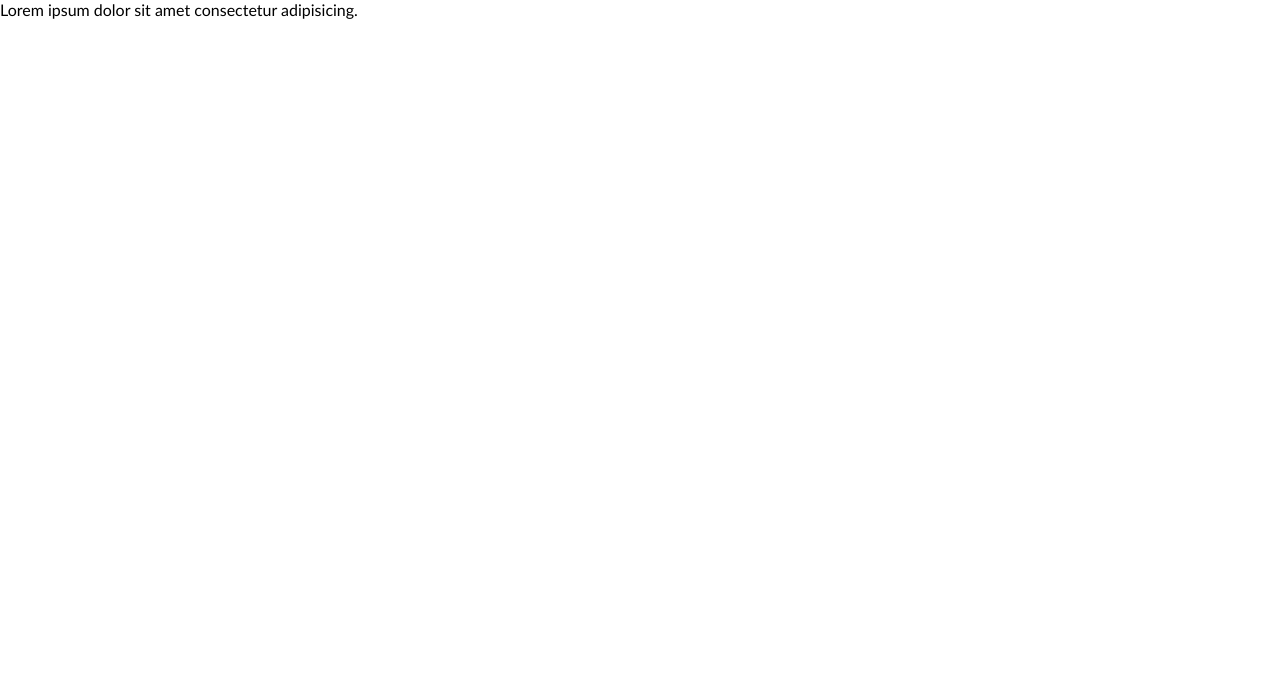
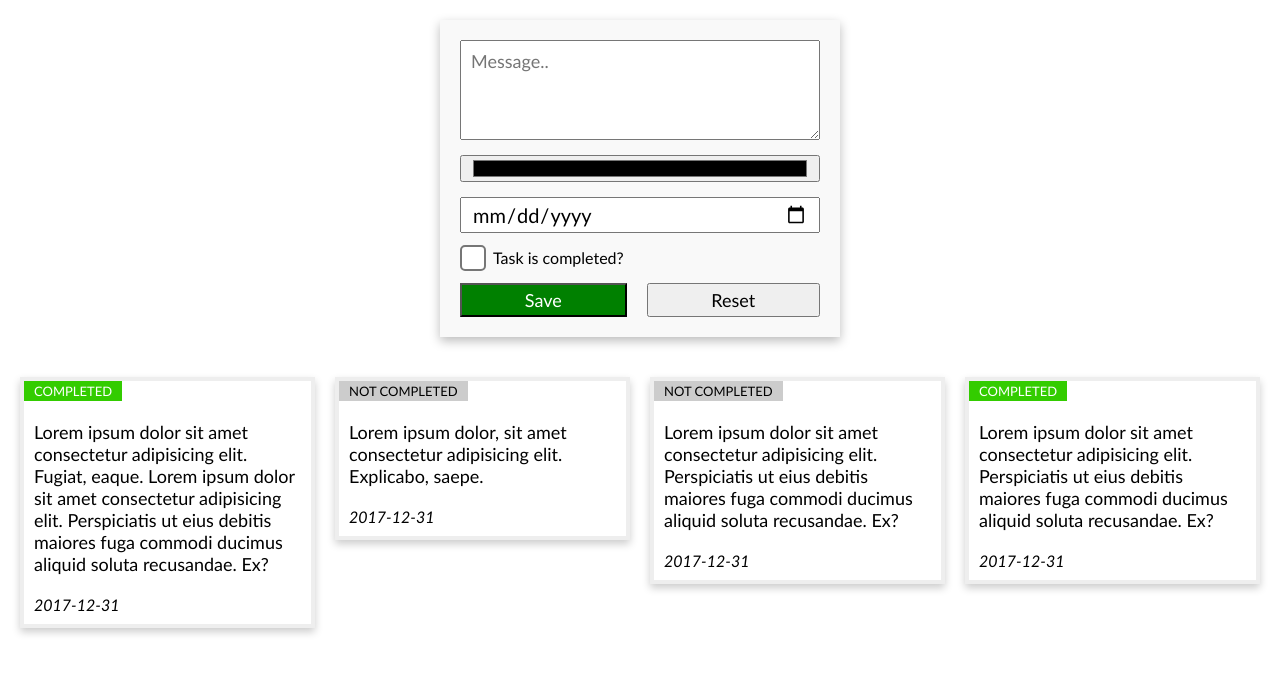
Before and after one commit to VirdzinijaG/1-todo, a website: page index.html in a window 1280 px wide. Drawn offline with Linux system fonts and the light colour scheme.

Commit message:
Todo list design

```diff
--- /dev/null
+++ b/css/components/form.css
@@ -0,0 +1,45 @@
+.form {
+    display: flex;
+    flex-direction: column;
+    width: 400px;
+    max-width: 90%;
+    gap: 15px;
+    background-color: #f9f9f9;
+    padding: 20px;
+    box-shadow: 0 4px 10px #0004;
+}
+.form > .form-row {
+    display: flex;
+    gap: 20px;
+}
+.form > .form-row > textarea {
+    width: 100%;
+    min-height: 100px;
+    max-height: 300px;
+    resize: vertical;
+    line-height: 20px;
+    padding: 10px;
+    font-size: 18px;
+}
+.form > .form-row > input {
+    width: 100%;
+    padding: 0 10px;
+    line-height: 30px;
+    font-size: 20px;
+}
+.form > .form-row > input[type='checkbox'] {
+    width: auto;
+    height: 20px;
+    transform: scale(2);
+    transform-origin: left;
+}
+.form > .form-row > button {
+    flex-grow: 1;
+    padding: 5px 30px;
+    line-height: 20px;
+    font-size: 18px;
+}
+.form > .form-row > button.save {
+    background-color: green;
+    color: white;
+}
--- a/css/components/todo.css
+++ b/css/components/todo.css
@@ -1,3 +1,37 @@
-:root {
+.list {
+    display: grid;
+    gap: 20px;
+    grid-template-columns: repeat(auto-fit, minmax(250px, 1fr));
+    width: 100%;
+    align-items: start;
+}
+.list > .card {
+    display: flex;
+    flex-direction: column;
+    align-items: flex-start;
+    gap: 10px;
+    box-shadow: 0 4px 8px #0003;
+    border: 4px solid #eee;
+}
+.card > .badge {
+    display: inline-block;
+    padding: 2px 10px;
+    background-color: #ccc;
+    font-size: 13px;
+    text-transform: uppercase;
+}
+.card > .badge.completed {
+    background-color: #3c0;
+    color: white;
+}
+.card > .badge.not-completed {
 
 }
+.card > .message {
+    padding: 10px;
+    font-size: 18px;
+}
+.card > .deadline {
+    padding: 0 10px 10px 10px;
+    font-style: italic;
+}
--- a/css/main.css
+++ b/css/main.css
@@ -6,5 +6,14 @@
 /* components */
 @import './base/variables.css';
 @import './components/todo.css';
+@import './components/form.css';
 
 /* CUSTOM STYLE BELOW THIS COMMENT LINE */
+
+body {
+    display: flex;
+    flex-direction: column;
+    align-items: center;
+    padding:20px;
+    gap: 40px;
+}
--- a/index.html
+++ b/index.html
@@ -1,5 +1,6 @@
 <!DOCTYPE html>
 <html lang="en">
+
 <head>
     <meta charset="UTF-8">
     <meta http-equiv="X-UA-Compatible" content="IE=edge">
@@ -7,7 +8,53 @@
     <title>TODO</title>
     <link rel="stylesheet" href="./css/main.css">
 </head>
+
 <body>
-   <p>Lorem ipsum dolor sit amet consectetur adipisicing.</p>
+    <form class="form">
+        <div class="form-row">
+            <textarea placeholder="Message.."></textarea>
+        </div>
+        <div class="form-row">
+            <input type="color">
+        </div>
+        <div class="form-row">
+            <input type="date">
+        </div>
+        <div class="form-row">
+            <input type="checkbox"> <span>Task is completed?</span>
+        </div>
+        <div class="form-row">
+            <button class="save" type="submit">Save</button>
+            <button type="reset">Reset</button>
+        </div>
+    </form>
+
+    <div class="list">
+        <div class="card" style="border-color: #eee;">
+            <!-- <span class="badge not-completed">Not completed</span> -->
+            <span class="badge completed">Completed</span>
+            <p class="message">Lorem ipsum dolor sit amet consectetur adipisicing elit. Fugiat, eaque. Lorem ipsum dolor sit amet consectetur adipisicing elit. Perspiciatis ut eius debitis maiores fuga commodi ducimus aliquid soluta recusandae. Ex?</p>
+            <p class="deadline">2017-12-31</p>
+        </div>
+        <div class="card" style="border-color: #eee;">
+            <span class="badge not-completed">Not completed</span>
+            <!-- <span class="badge completed">Completed</span> -->
+            <p class="message">Lorem ipsum dolor, sit amet consectetur adipisicing elit. Explicabo, saepe.</p>
+            <p class="deadline">2017-12-31</p>
+        </div>
+        <div class="card" style="border-color: #eee;">
+            <span class="badge not-completed">Not completed</span>
+            <!-- <span class="badge completed">Completed</span> -->
+            <p class="message">Lorem ipsum dolor sit amet consectetur adipisicing elit. Perspiciatis ut eius debitis maiores fuga commodi ducimus aliquid soluta recusandae. Ex?</p>
+            <p class="deadline">2017-12-31</p>
+        </div>
+        <div class="card" style="border-color: #eee;">
+            <!-- <span class="badge not-completed">Not completed</span> -->
+            <span class="badge completed">Completed</span>
+            <p class="message">Lorem ipsum dolor sit amet consectetur adipisicing elit. Perspiciatis ut eius debitis maiores fuga commodi ducimus aliquid soluta recusandae. Ex?</p>
+            <p class="deadline">2017-12-31</p>
+        </div>
+    </div>
 </body>
+
 </html>
```
